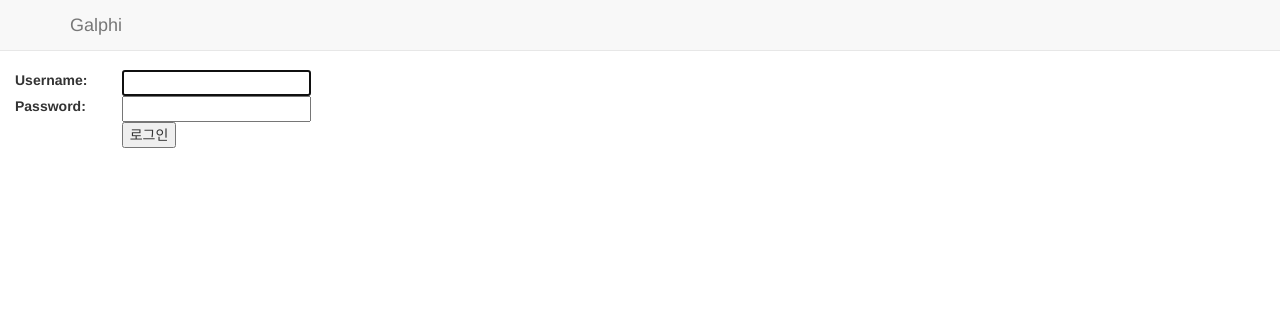
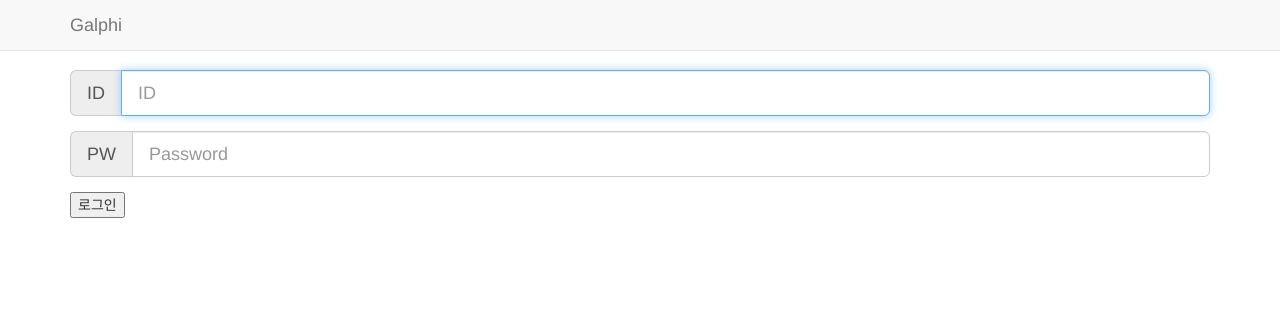
Before and after one commit to junshoong/galphi, a Django app: page /login/ in a window 1280 px wide. Shown: the top 311 px of the page. Run offline with Django 3.2, Linux system fonts and the light colour scheme; some libraries are stand-ins or nearby versions.

Commit message:
Modified Design

```diff
--- a/templates/registration/login.html
+++ b/templates/registration/login.html
@@ -1,28 +1,32 @@
 {% extends "base.html" %}
-{% block title %}Login{% endblock %}
+{% block title %} - Login{% endblock %}
 {% block content %}
+<div class="container">
     <form action="." method="POST">
         {% csrf_token %}
         {% if form.errors %}
-        <p class="errornote">please, retype</p>
+            <div class="alert alert-danger" role="alert">
+                <p class="errornote">invalid ID or PW</p>
+            </div>
         {% endif %}
-<fieldset class="aligned">
-    <div class="form-row">
-        <div class="col-sm-1"> {{ form.username.label_tag }} </div>
-        <div class="col-sm-11"> {{ form.username }} </div>
+        <div class="form-group">
+            <label for="id_id" class="sr-only">ID</label>
+            <div class="input-group input-group-lg">
+
+                <div class="input-group-addon">ID</div>
+                <input name="username" autofocus="" maxlength="254" required="" type="text" class="form-control" id="input_id" placeholder="ID">
             </div>
-    <div class="form-row">
-        <div class="col-sm-1"> {{ form.password.label_tag }} </div>
-        <div class="col-sm-11"> {{ form.password }} </div>
         </div>
-</fieldset>
+        <div class="form-group">
+            <label for="id_pw" class="sr-only">Password</label>
+            <div class="input-group input-group-lg">
+                <div class="input-group-addon">PW</div>
+                <input name="password" type="password" class="form-control" required="" id="id_pw" placeholder="Password">
+            </div>
+        </div>
 
-<div class="submit-row">
-    <div class="col-sm-1">&nbsp;</div>
-    <div class="col-sm-11">
         <input type="submit" value="로그인" />
         <input type="hidden" name="next" value="{{ next }}" />
+    </form>
 </div>
-</div>
-</form>
 {% endblock %}
```
Lines whose indentation alone changed are shown as unchanged.
